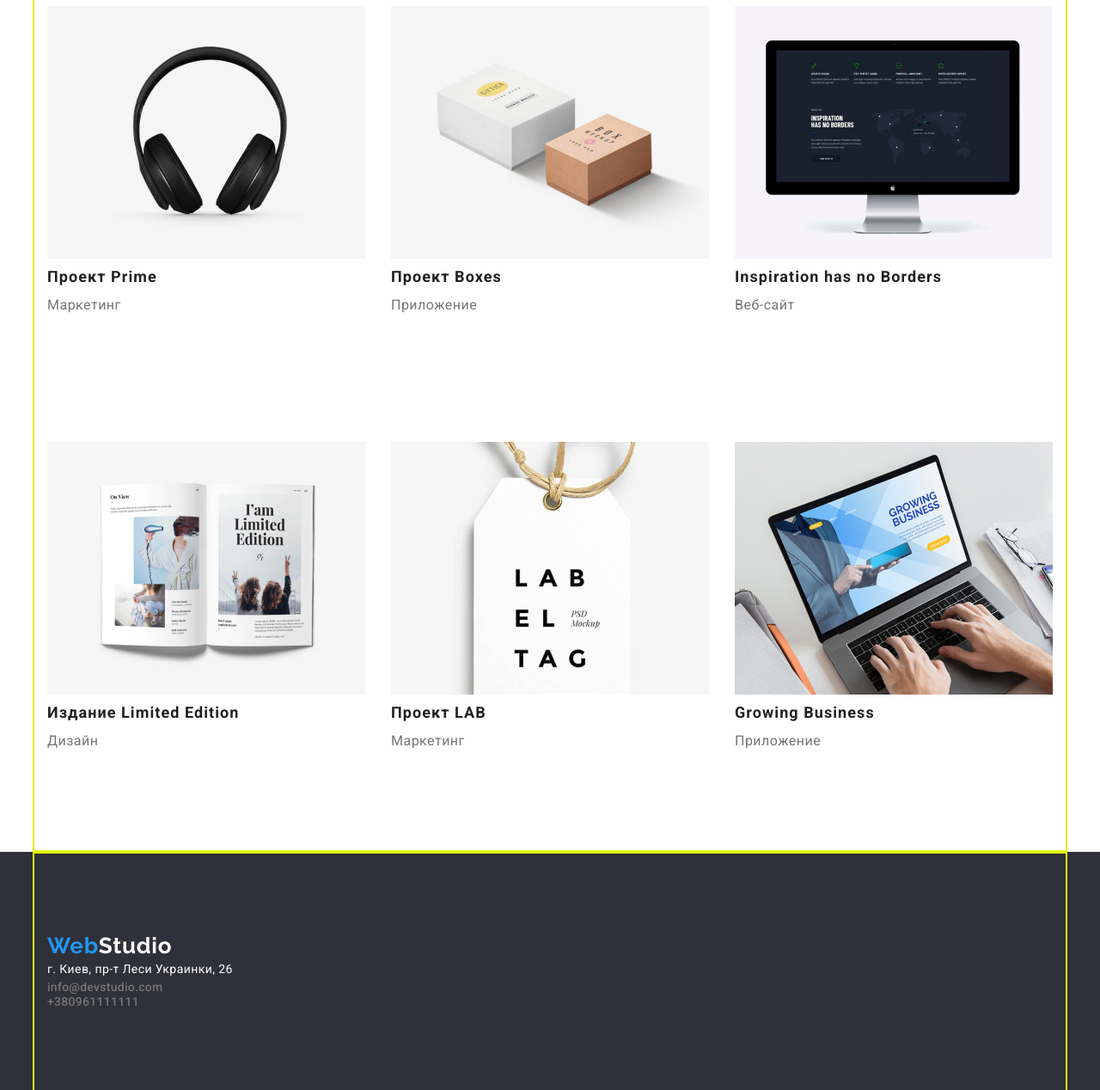
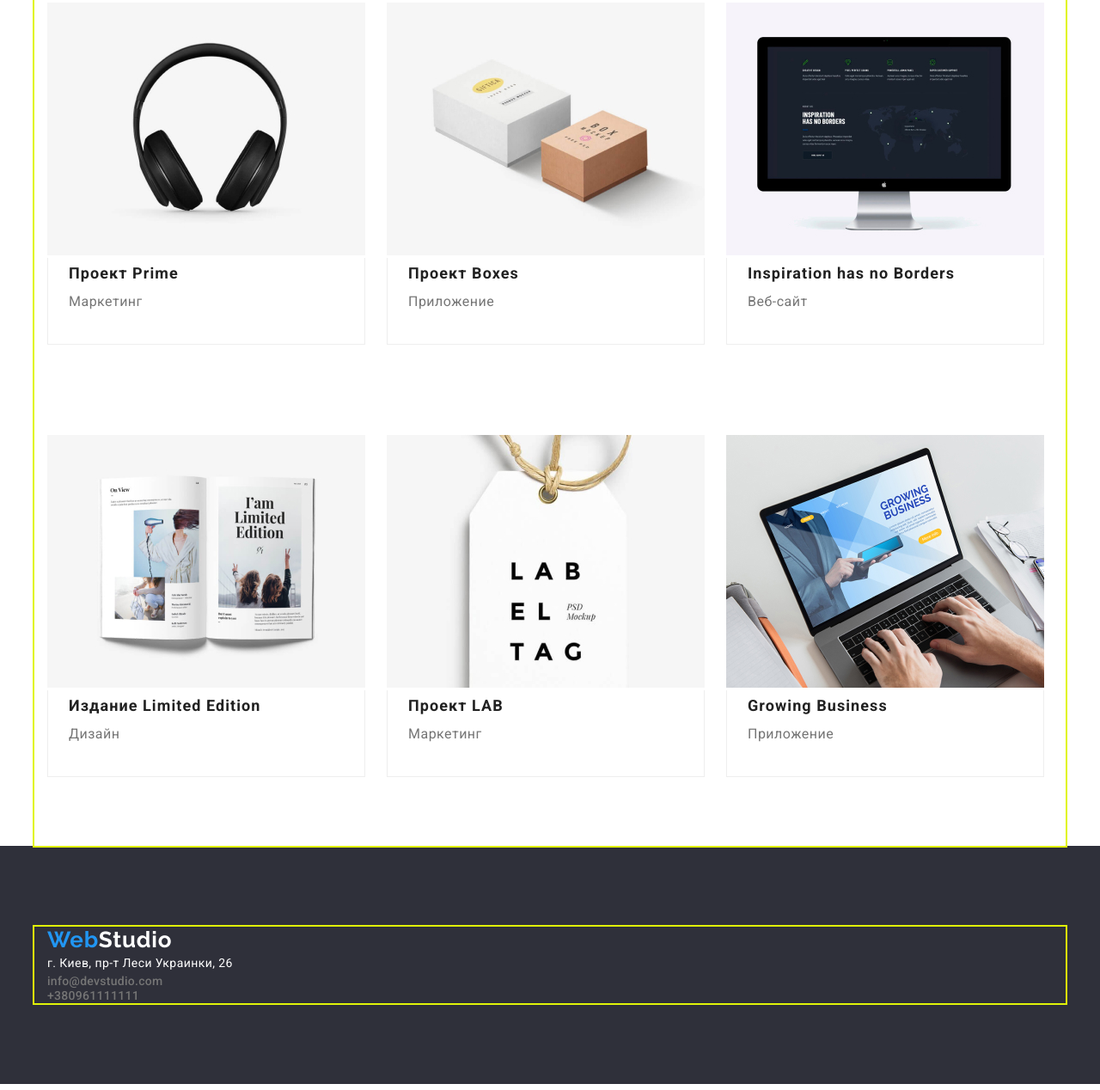
Before and after one commit to doroshenko27/-goit-markup-hw-03, a plain HTML site: page portfolio.html in a window 1280 px wide. Shown: the part 745-2013 px from the top of the page at 86% size. Drawn offline with nearby package versions, Linux system fonts and the light colour scheme.

Commit message:
formating

```diff
--- a/css/styles.css
+++ b/css/styles.css
@@ -295,11 +295,12 @@ ul {
 /*footer*/
 footer {
   background-color: var(--background-color);
+  padding-top: 94px;
+  padding-bottom: 94px;
 }
 .footer-container.container {
+  margin-bottom: 8px;
   display: block;
-  padding-top: 94px;
-  padding-bottom: 94px;
 }
 .footer-logo {
   margin: 0;
@@ -379,6 +380,7 @@ footer {
   text-align: center;
   letter-spacing: 0.06em;
   border-radius: 4px;
+  border-color: var(--color-title-second);
   gap: 8px;
 }
 .button-nav .link:hover,
@@ -387,15 +389,22 @@ footer {
   background-color: var(--color-title-second);
 }
 
+.working-item {
+  border: 1px solid var(--title-accent);
+  border-top: 0;
+  margin-bottom: 80px;
+}
 .working-list {
+  padding-left: 0;
+  padding-right: 0;
   padding-top: 34px;
   display: flex;
   flex-wrap: wrap;
-  justify-content: space-between;
-  gap: 30px;
+  justify-items: center;
+  gap: 25px;
 }
-
 .work-examples {
+  padding-left: 24px;
   color: var(--color-text);
   font-family: 'Roboto';
   font-style: normal;
@@ -403,10 +412,12 @@ footer {
   font-size: 18px;
   line-height: 2;
   letter-spacing: 0.06em;
+  border-color: var(--title-accent);
 }
 
 .examples {
-  margin-bottom: 114px;
+  padding-left: 24px;
+  margin-bottom: 34px;
   color: var(--color-accent);
   font-family: 'Roboto';
   font-style: normal;
--- a/portfolio.html
+++ b/portfolio.html
@@ -74,67 +74,85 @@
             </li>
           </ul>
           <ul class="working-list list">
-            <li class="working-item">
+            <li>
               <a href="#" class="working-link link">
                 <img src="./images/img1.jpg" alt="work examples" width="370" />
+                <div class="working-item">
                   <h3 class="work-examples">Технокряк</h3>
                   <p class="examples">Веб-сайт</p>
+                </div>
               </a>
             </li>
-            <li class="working-item">
+            <li>
               <a href="#" class="working-link link">
                 <img src="./images/img2.jpg" alt="work examples" width="370" />
+                <div class="working-item">
                   <h3 class="work-examples">Постер New Orlean vs Golden Star</h3>
                   <p class="examples">Дизайн</p>
+                </div>
               </a>
             </li>
-            <li class="working-item">
+            <li>
               <a href="#" class="working-link link">
                 <img src="./images/img3.jpg" alt="work examples" width="370" />
+                <div class="working-item">
                   <h3 class="work-examples">Ресторан Seafood</h3>
                   <p class="examples">Приложение</p>
+                </div>
               </a>
             </li>
-            <li class="working-item">
+            <li>
               <a href="#" class="working-link link">
                 <img src="./images/img4.jpg" alt="work examples" width="370" />
+                <div class="working-item">
                   <h3 class="work-examples">Проект Prime</h3>
                   <p class="examples">Маркетинг</p>
+                </div>
               </a>
             </li>
-            <li class="working-item">
+            <li>
               <a href="#" class="working-link link">
                 <img src="./images/img5.jpg" alt="work examples" width="370" />
+                <div class="working-item">
                   <h3 class="work-examples">Проект Boxes</h3>
                   <p class="examples">Приложение</p>
+                </div>
               </a>
             </li>
-            <li class="working-item">
+            <li>
               <a href="#" class="working-link link">
                 <img src="./images/img6.jpg" alt="work examples" width="370" />
+                <div class="working-item">
                   <h3 class="work-examples">Inspiration has no Borders</h3>
                   <p class="examples">Веб-сайт</p>
+                </div>
               </a>
             </li>
-            <li class="working-item">
+            <li>
               <a href="#" class="working-link link">
                 <img src="./images/img7.jpg" alt="work examples" width="370" />
+                <div class="working-item">
                   <h3 class="work-examples">Издание Limited Edition</h3>
                   <p class="examples">Дизайн</p>
+                </div>
               </a>
             </li>
-            <li class="working-item">
+            <li>
               <a href="#" class="working-link link">
                 <img src="./images/img8.jpg" alt="work examples" width="370" />
+                <div class="working-item">
                   <h3 class="work-examples">Проект LAB</h3>
                   <p class="examples">Маркетинг</p>
+                </div>
               </a>
             </li>
-            <li class="working-item">
+            <li>
               <a href="#" class="working-link link">
                 <img src="./images/img9.jpg" alt="work examples" width="370" />
+                <div class="working-item">
                   <h3 class="work-examples">Growing Business</h3>
                   <p class="examples">Приложение</p>
+                </div>
               </a>
             </li>
           </ul>
@@ -143,7 +161,7 @@
     </main>
     <!--site footer-->
     <footer>
-      <div class="footer-container container">
+      <div class="footer-portfolio container">
         <a href="./index.html" class="footer-logo link"><span class="logo">Web</span>Studio</a>
         <address>
           <ul class="footer-auth-nav list">
```
Lines whose indentation alone changed are shown as unchanged.
